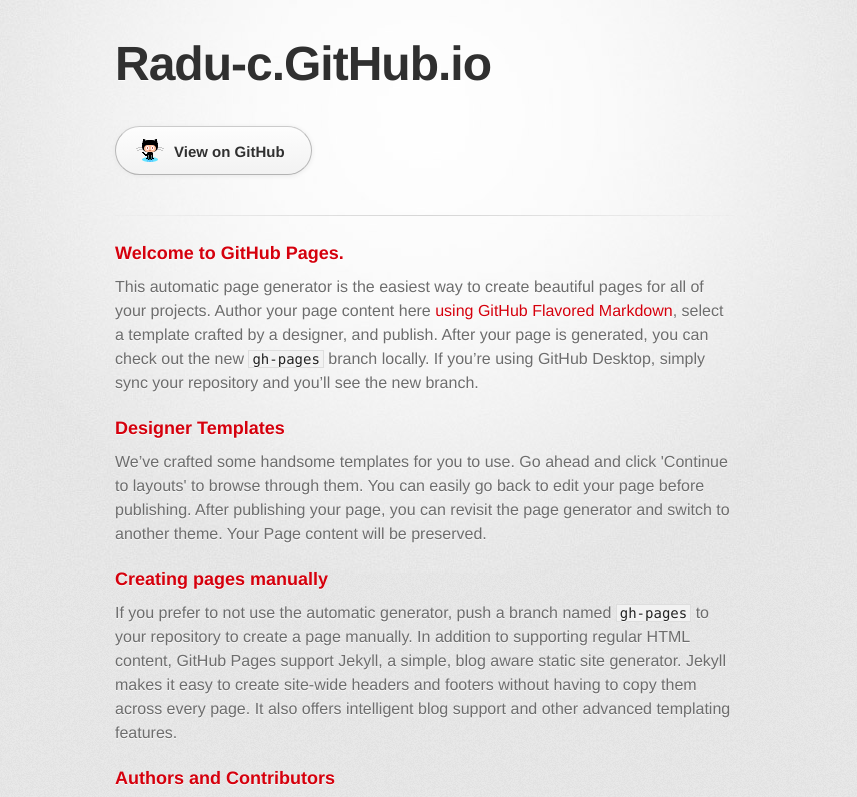
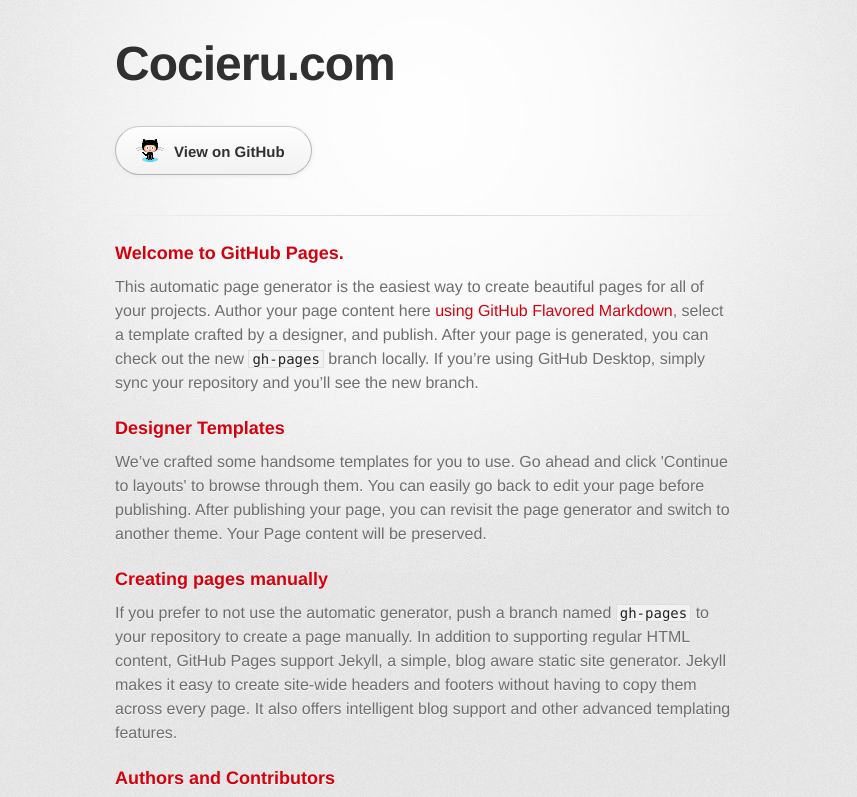
Before and after one commit to radu-c/radu-c.github.io, a plain HTML site: page index.html in a window 1280 px wide. Shown: the top 797 px of the page, without its empty margins (215-1072 px from the left). Drawn offline with Linux system fonts and the light colour scheme; a web font is replaced by a local one.

Commit message:
Updated index.html

```diff
--- a/index.html
+++ b/index.html
@@ -18,7 +18,7 @@
       <div class="inner">
 
         <header>
-          <h1>Radu-c.GitHub.io</h1>
+          <h1>Cocieru.com</h1>
           <h2></h2>
         </header>
 
```
